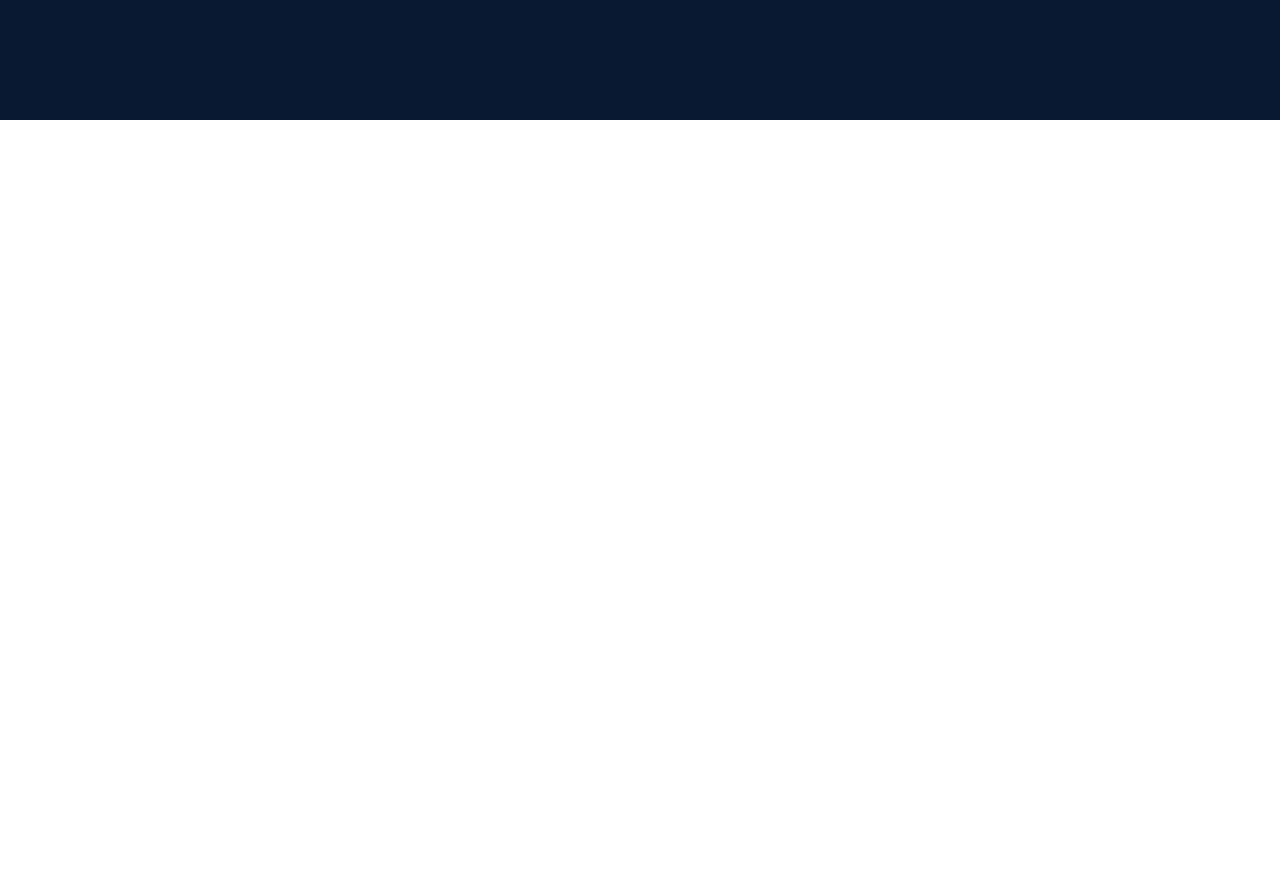
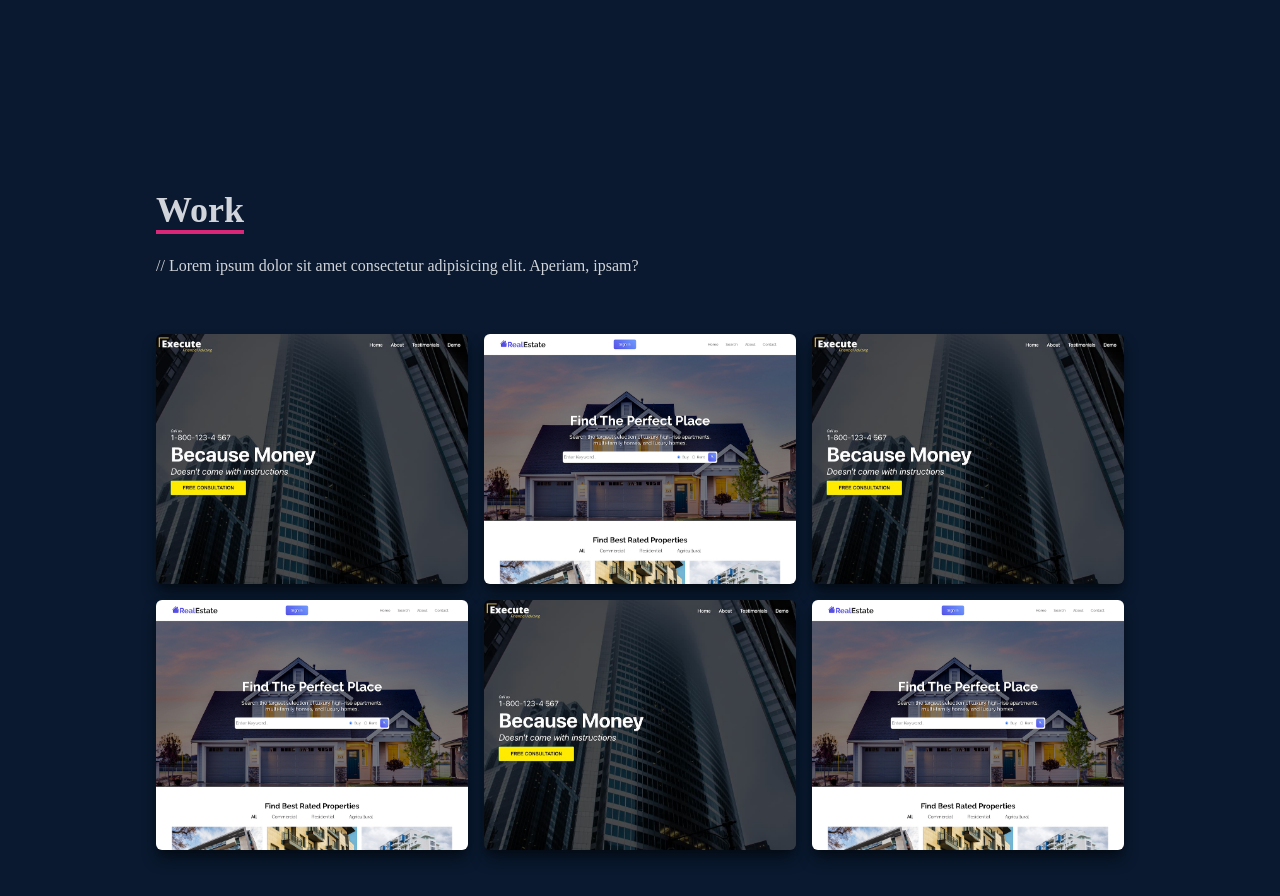
Before and after one commit to nweligalla/me, a React (Create React App) app: page / in a window 1280 px wide. Shown: the part 2280-3176 px from the top of the page. Before the commit the page ends 2400 px from the top, so only its background shows below. Built offline with nearby package versions, Linux system fonts and the light colour scheme; the HTML template or start-up script is replaced by a standard one.

Commit message:
added work component

```diff
--- a/src/App.js
+++ b/src/App.js
@@ -2,6 +2,7 @@
 import Home from "./components/Home";
 import Navbar from "./components/Navbar";
 import Skills from "./components/Skills";
+import Work from "./components/Work";
 
 
 function App() {
@@ -11,6 +12,7 @@
       <Home />
       <About />
       <Skills />
+      <Work/>
     </h1>
   );
 }
--- /dev/null
+++ b/src/components/Work.jsx
@@ -0,0 +1,132 @@
+import React from 'react'
+
+import WorkIm from '../assets/projects/workImg.jpeg'
+import RealEst from '../assets/projects/realestate.jpg'
+
+
+function Work() {
+    return (
+        <div name='work' className='w-full md:h-screen bg-[#0a192f] text-gray-300'>
+            <div className='max-w-[1000px] mx-auto p-4 flex flex-col justify-center w-full h-full'>
+                <div className='pb-8'>
+                    <p className='text-4xl font-bold inline border-b-4 text-gray-300 border-pink-600'>Work</p>
+                    <p className='py-6'>// Lorem ipsum dolor sit amet consectetur adipisicing elit. Aperiam, ipsam?</p>
+                </div>
+                {/* container */}
+                <div className='grid sm:grid-cols-2 md:grid-cols-3 gap-4'>
+                    {/* grid item */}
+                    <div style={{ backgroundImage: `url(${WorkIm})` }} className='shadow-lg shadow-[#040c16] group container rounded-md flex justify-center items-center mx-auto content-div'>
+
+                        {/* hover effects */}
+                        <div className='opacity-0 group-hover:opacity-100'>
+                            <span className='text-2xl font-bold text-white tracking-wider'>
+                                Lorem ipsum dolor
+                            </span>
+                            <div className='pt-8 text-center'>
+                                <a href="/">
+                                    <button className='text-center rounded-lg px-4 py-3 m-2 bg-white text-gray-700 font-lg text-lg'>Demo</button>
+                                </a>
+                                <a href="/">
+                                    <button className='text-center rounded-lg px-4 py-3 m-2 bg-white text-gray-700 font-lg text-lg'>Code</button>
+                                </a>
+                            </div>
+                        </div>
+                    </div>
+
+                    <div style={{ backgroundImage: `url(${RealEst})` }} className='shadow-lg shadow-[#040c16] group container rounded-md flex justify-center items-center mx-auto content-div'>
+
+                        {/* hover effects */}
+                        <div className='opacity-0 group-hover:opacity-100'>
+                            <span className='text-2xl font-bold text-white tracking-wider'>
+                                Lorem ipsum dolor
+                            </span>
+                            <div className='pt-8 text-center'>
+                                <a href="/">
+                                    <button className='text-center rounded-lg px-4 py-3 m-2 bg-white text-gray-700 font-lg text-lg'>Demo</button>
+                                </a>
+                                <a href="/">
+                                    <button className='text-center rounded-lg px-4 py-3 m-2 bg-white text-gray-700 font-lg text-lg'>Code</button>
+                                </a>
+                            </div>
+                        </div>
+                    </div>
+                    <div style={{ backgroundImage: `url(${WorkIm})` }} className='shadow-lg shadow-[#040c16] group container rounded-md flex justify-center items-center mx-auto content-div'>
+
+                        {/* hover effects */}
+                        <div className='opacity-0 group-hover:opacity-100'>
+                            <span className='text-2xl font-bold text-white tracking-wider'>
+                                Lorem ipsum dolor
+                            </span>
+                            <div className='pt-8 text-center'>
+                                <a href="/">
+                                    <button className='text-center rounded-lg px-4 py-3 m-2 bg-white text-gray-700 font-lg text-lg'>Demo</button>
+                                </a>
+                                <a href="/">
+                                    <button className='text-center rounded-lg px-4 py-3 m-2 bg-white text-gray-700 font-lg text-lg'>Code</button>
+                                </a>
+                            </div>
+                        </div>
+                    </div>
+
+                    <div style={{ backgroundImage: `url(${RealEst})` }} className='shadow-lg shadow-[#040c16] group container rounded-md flex justify-center items-center mx-auto content-div'>
+
+                        {/* hover effects */}
+                        <div className='opacity-0 group-hover:opacity-100'>
+                            <span className='text-2xl font-bold text-white tracking-wider'>
+                                Lorem ipsum dolor
+                            </span>
+                            <div className='pt-8 text-center'>
+                                <a href="/">
+                                    <button className='text-center rounded-lg px-4 py-3 m-2 bg-white text-gray-700 font-lg text-lg'>Demo</button>
+                                </a>
+                                <a href="/">
+                                    <button className='text-center rounded-lg px-4 py-3 m-2 bg-white text-gray-700 font-lg text-lg'>Code</button>
+                                </a>
+                            </div>
+                        </div>
+                    </div>
+                    <div style={{ backgroundImage: `url(${WorkIm})` }} className='shadow-lg shadow-[#040c16] group container rounded-md flex justify-center items-center mx-auto content-div'>
+
+                        {/* hover effects */}
+                        <div className='opacity-0 group-hover:opacity-100'>
+                            <span className='text-2xl font-bold text-white tracking-wider'>
+                                Lorem ipsum dolor
+                            </span>
+                            <div className='pt-8 text-center'>
+                                <a href="/">
+                                    <button className='text-center rounded-lg px-4 py-3 m-2 bg-white text-gray-700 font-lg text-lg'>Demo</button>
+                                </a>
+                                <a href="/">
+                                    <button className='text-center rounded-lg px-4 py-3 m-2 bg-white text-gray-700 font-lg text-lg'>Code</button>
+                                </a>
+                            </div>
+                        </div>
+                    </div>
+
+                    <div style={{ backgroundImage: `url(${RealEst})` }} className='shadow-lg shadow-[#040c16] group container rounded-md flex justify-center items-center mx-auto content-div'>
+
+                        {/* hover effects */}
+                        <div className='opacity-0 group-hover:opacity-100'>
+                            <span className='text-2xl font-bold text-white tracking-wider'>
+                                Lorem ipsum dolor
+                            </span>
+                            <div className='pt-8 text-center'>
+                                <a href="/">
+                                    <button className='text-center rounded-lg px-4 py-3 m-2 bg-white text-gray-700 font-lg text-lg'>Demo</button>
+                                </a>
+                                <a href="/">
+                                    <button className='text-center rounded-lg px-4 py-3 m-2 bg-white text-gray-700 font-lg text-lg'>Code</button>
+                                </a>
+                            </div>
+                        </div>
+                    </div>
+                </div>
+
+
+
+            </div>
+        </div>
+    )
+}
+
+export default Work
--- a/src/index.css
+++ b/src/index.css
@@ -22,3 +22,18 @@
 .social-icon a{
     @apply flex justify-between items-center w-full text-gray-300
 }
+
+.content-div{
+    background-repeat: no-repeat;
+    background-size: cover;
+    background-position: center;
+    height: 250px;
+}
+
+.content-div:hover {
+    background-image: linear-gradient(
+        to right,
+        rgba(112, 157, 255, 0.8),
+        hsla(242, 74%, 61%, 0.8)
+    )!important;
+}
```
